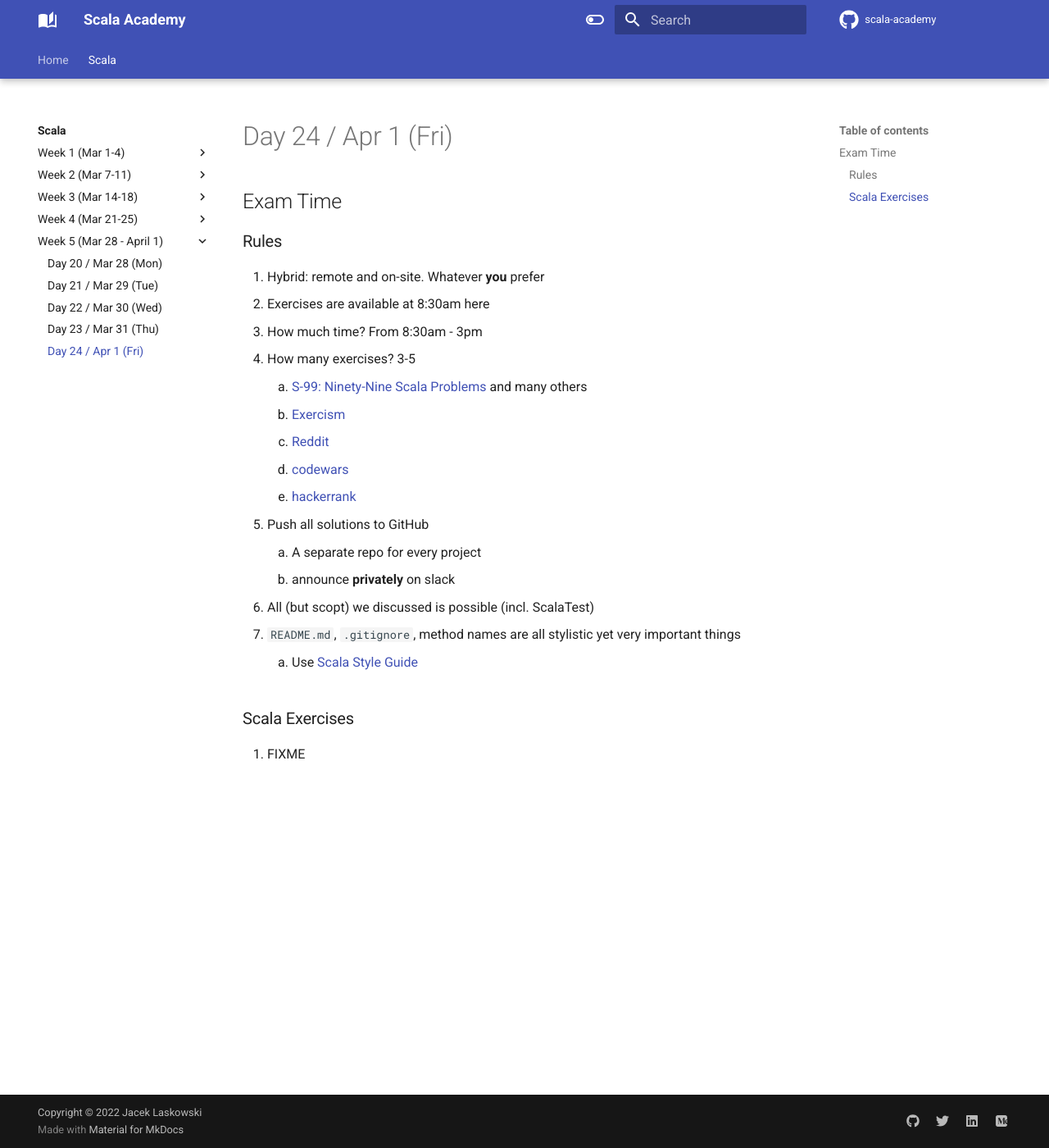
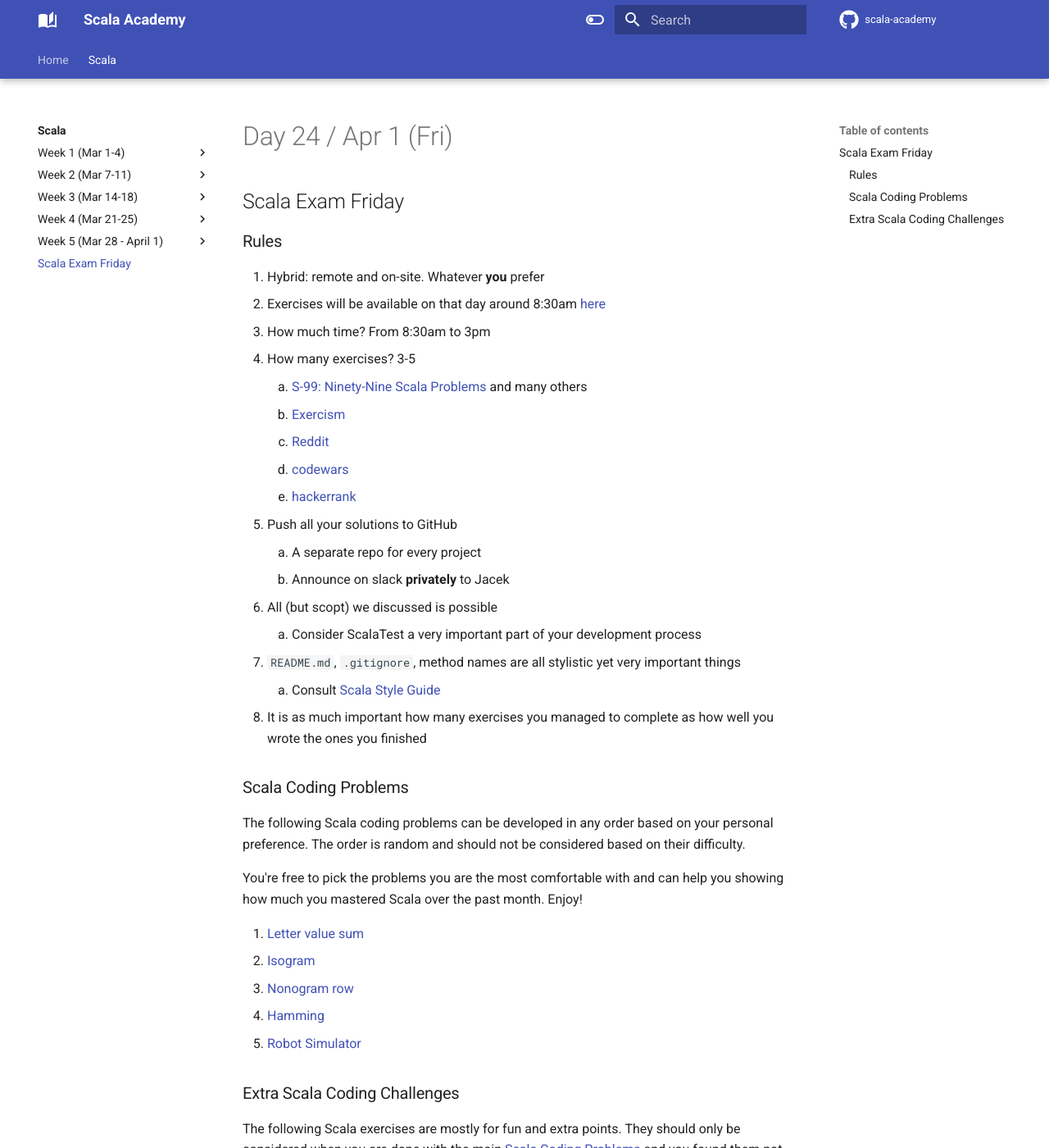
Before and after one commit to jaceklaskowski/scala-academy, an MkDocs documentation site: the page built from docs/scala/024.md, in a window 1280 px wide and 1400 px high. Shown: the whole window at 82% size. Built offline with MkDocs 1.6.1 and Material for MkDocs 9.7.7, drawn with Linux system fonts in a browser that asks for light colours; comment, search, counter and statistics services are not loaded; some of the changed text lies outside the part shown.

Commit message:
Scala Exam Friday

```diff
--- a/docs/scala/024.md
+++ b/docs/scala/024.md
@@ -1,25 +1,43 @@
 # Day 24 / Apr 1 (Fri)
 
-## Exam Time
+## Scala Exam Friday
 
 ### Rules
 
 1. Hybrid: remote and on-site. Whatever **you** prefer
-1. Exercises are available at 8:30am here
-1. How much time? From 8:30am - 3pm
+1. Exercises will be available on that day around 8:30am [here](#scala-coding-problems)
+1. How much time? From 8:30am to 3pm
 1. How many exercises? 3-5
     1. [S-99: Ninety-Nine Scala Problems](http://aperiodic.net/phil/scala/s-99/) and many others
     1. [Exercism](https://exercism.org/)
     1. [Reddit](https://www.reddit.com/r/dailyprogrammer/)
     1. [codewars](https://www.codewars.com/)
     1. [hackerrank](https://www.hackerrank.com/)
-1. Push all solutions to GitHub
+1. Push all your solutions to GitHub
     1. A separate repo for every project
-    1. announce **privately** on slack
-1. All (but scopt) we discussed is possible (incl. ScalaTest)
+    1. Announce on slack **privately** to Jacek
+1. All (but scopt) we discussed is possible
+    1. Consider ScalaTest a very important part of your development process
 1. `README.md`, `.gitignore`, method names are all stylistic yet very important things
-    1. Use [Scala Style Guide](https://docs.scala-lang.org/style/)
+    1. Consult [Scala Style Guide](https://docs.scala-lang.org/style/)
+1. It is as much important how many exercises you managed to complete as how well you wrote the ones you finished
 
-### Scala Exercises
+### Scala Coding Problems
 
-1. FIXME
+The following Scala coding problems can be developed in any order based on your personal preference. The order is random and should not be considered based on their difficulty.
+
+You're free to pick the problems you are the most comfortable with and can help you showing how much you mastered Scala over the past month. Enjoy!
+
+1. [Letter value sum](https://www.reddit.com/r/dailyprogrammer/comments/onfehl/20210719_challenge_399_easy_letter_value_sum/)
+1. [Isogram](https://exercism.org/tracks/scala/exercises/isogram)
+1. [Nonogram row](https://www.reddit.com/r/dailyprogrammer/comments/o4uyzl/20210621_challenge_395_easy_nonogram_row/)
+1. [Hamming](https://exercism.org/tracks/scala/exercises/hamming)
+1. [Robot Simulator](https://exercism.org/tracks/scala/exercises/robot-simulator)
+
+### Extra Scala Coding Challenges
+
+The following Scala exercises are mostly for fun and extra points. They should only be considered when you are done with the main [Scala Coding Problems](#scala-exercises) and you found them not challenging enough. Feel free to ignore them.
+
+1. [Pascals Triangle](https://exercism.org/tracks/scala/exercises/pascals-triangle)
+1. [Matching Brackets](https://exercism.org/tracks/scala/exercises/matching-brackets)
+1. [Spiral Ascension](https://www.reddit.com/r/dailyprogrammer/comments/6i60lr/20170619_challenge_320_easy_spiral_ascension/)
--- a/mkdocs.yml
+++ b/mkdocs.yml
@@ -129,4 +129,4 @@ nav:
       - scala/021.md
       - scala/022.md
       - scala/023.md
-      - scala/024.md
+    - Scala Exam Friday: scala/024.md
```
